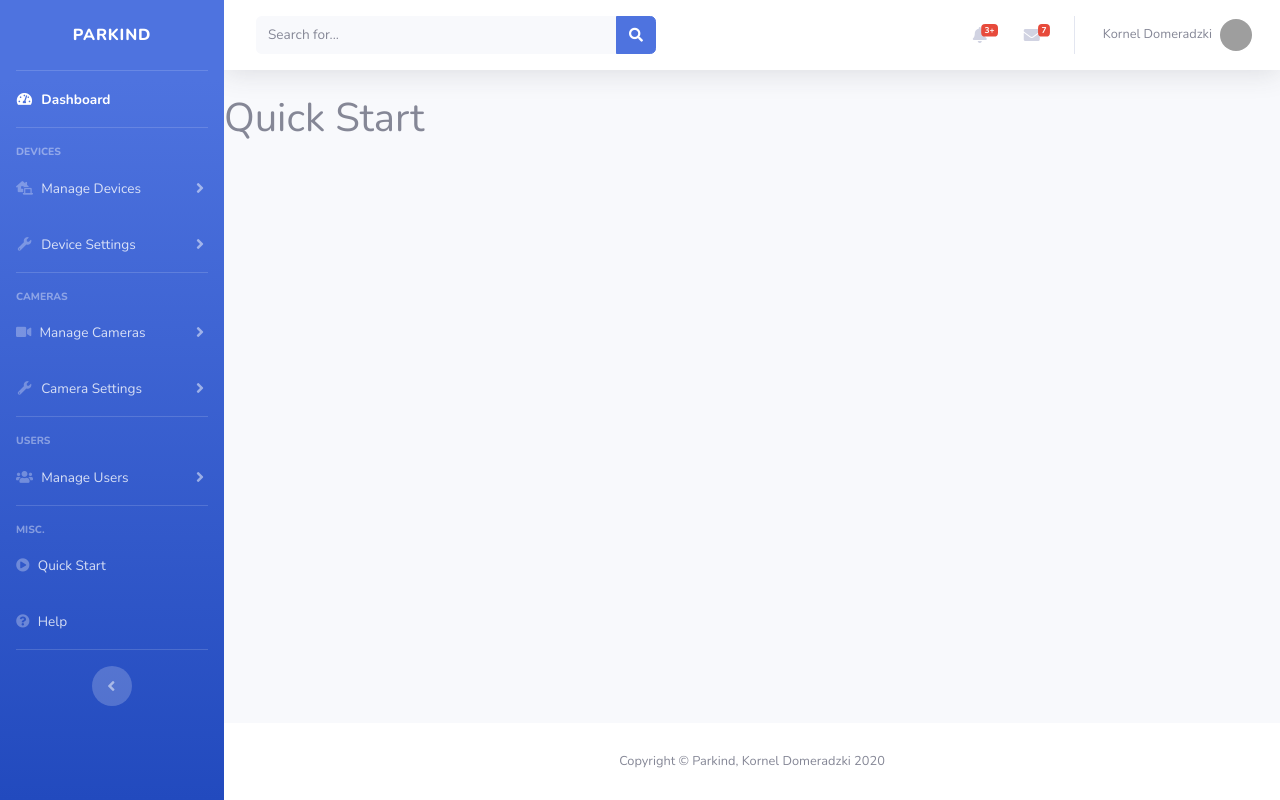
After one commit to TheSlipper/Parkind, a Django app: page /ui/misc/quick_start in a window 1280 px wide. The commit adds this page. Run offline with Django 3.2, Linux system fonts and the light colour scheme; some libraries are stand-ins or nearby versions; grey boxes are pictures that could not be loaded.

Commit message:
Created views, templates and redirects for most of the ui

```diff
--- a/ui/templates/ui/application_layout.html
+++ b/ui/templates/ui/application_layout.html
@@ -41,7 +41,7 @@
         <hr class="sidebar-divider my-0">
 
         <li class="nav-item active">
-            <a class="nav-link" href="index.html">
+            <a class="nav-link" href="{% url 'dashboard' %}">
                 <i class="fas fa-fw fa-tachometer-alt"></i>
                 <span>Dashboard</span></a>
         </li>
@@ -61,9 +61,9 @@
             <div id="collapseDevices" class="collapse" aria-labelledby="headingTwo" data-parent="#accordionSidebar">
                 <div class="bg-white py-2 collapse-inner rounded">
                     <h6 class="collapse-header">Cameras:</h6>
-                    <a class="collapse-item" href="buttons.html">Device List</a>
-                    <a class="collapse-item" href="buttons.html">Device Requests</a>
-                    <a class="collapse-item" href="cards.html">API Inspection</a>
+                    <a class="collapse-item" href="{% url 'devices_list' %}">Device List</a>
+                    <a class="collapse-item" href="{% url 'devices_requests' %}">Device Requests</a>
+                    <a class="collapse-item" href="{% url 'devices_api_inspection' %}">API Inspection</a>
                 </div>
             </div>
         </li>
@@ -78,8 +78,8 @@
                  data-parent="#accordionSidebar">
                 <div class="bg-white py-2 collapse-inner rounded">
                     <h6 class="collapse-header">Camera Settings:</h6>
-                    <a class="collapse-item" href="utilities-color.html">General Settings</a>
-                    <a class="collapse-item" href="utilities-border.html">API Settings</a>
+                    <a class="collapse-item" href="{% url 'devices_general_settings' %}">General Settings</a>
+                    <a class="collapse-item" href="{% url 'devices_api_settings' %}">API Settings</a>
                 </div>
             </div>
         </li>
@@ -99,10 +99,10 @@
             <div id="collapseTwo" class="collapse" aria-labelledby="headingTwo" data-parent="#accordionSidebar">
                 <div class="bg-white py-2 collapse-inner rounded">
                     <h6 class="collapse-header">Manage Cameras:</h6>
-                    <a class="collapse-item" href="buttons.html">Camera List</a>
-                    <a class="collapse-item" href="buttons.html">Camera's Detection Areas</a>
-                    <a class="collapse-item" href="buttons.html">Streaming Requests</a>
-                    <a class="collapse-item" href="cards.html">Camera Livestream</a>
+                    <a class="collapse-item" href="{% url 'cameras_list' %}">Camera List</a>
+                    <a class="collapse-item" href="{% url 'cameras_detection_areas' %}">Camera's Detection Areas</a>
+                    <a class="collapse-item" href="{% url 'cameras_streaming_requests' %}">Streaming Requests</a>
+                    <a class="collapse-item" href="{% url 'cameras_livestream' %}">Camera Livestream</a>
                 </div>
             </div>
         </li>
@@ -117,8 +117,8 @@
                  data-parent="#accordionSidebar">
                 <div class="bg-white py-2 collapse-inner rounded">
                     <h6 class="collapse-header">Camera Settings:</h6>
-                    <a class="collapse-item" href="utilities-color.html">General Settings</a>
-                    <a class="collapse-item" href="utilities-border.html">Streaming Settings</a>
+                    <a class="collapse-item" href="{% url 'cameras_general_settings' %}">General Settings</a>
+                    <a class="collapse-item" href="{% url 'cameras_streaming_settings' %}">Streaming Settings</a>
                 </div>
             </div>
         </li>
@@ -141,8 +141,9 @@
             <div id="manageUsers" class="collapse" aria-labelledby="headingPages" data-parent="#accordionSidebar">
                 <div class="bg-white py-2 collapse-inner rounded">
                     <h6 class="collapse-header">Manage Users:</h6>
-                    <a class="collapse-item" href="login.html">User List</a>
-                    <a class="collapse-item" href="login.html">Role List</a>
+                    <a class="collapse-item" href="{% url 'users_list' %}">User List</a>
+                    <a class="collapse-item" href="{% url 'users_role_list' %}">Role List</a>
+                    <a class="collapse-item" href="{% url 'users_ban_list' %}">Bans List</a>
                 </div>
             </div>
         </li>
@@ -155,14 +156,14 @@
         </div>
 
         <li class="nav-item">
-            <a class="nav-link" href="charts.html">
+            <a class="nav-link" href="{% url 'misc_quick_start' %}">
                 <i class="fas fa-play-circle"></i>
                 <span>Quick Start</span>
             </a>
         </li>
 
         <li class="nav-item">
-            <a class="nav-link" href="charts.html">
+            <a class="nav-link" href="{% url 'misc_help' %}">
                 <i class="fas fa-question-circle"></i>
                 <span>Help</span>
             </a>
--- /dev/null
+++ b/ui/templates/ui/cameras/detection_areas.html
@@ -0,0 +1,5 @@
+{% extends 'ui/application_layout.html' %}
+
+{% block content %}
+<h1>Detection Areas</h1>
+{% endblock %}
--- /dev/null
+++ b/ui/templates/ui/cameras/general_settings.html
@@ -0,0 +1,5 @@
+{% extends 'ui/application_layout.html' %}
+
+{% block content %}
+<h1>General Settings</h1>
+{% endblock %}
--- /dev/null
+++ b/ui/templates/ui/cameras/list.html
@@ -0,0 +1,5 @@
+{% extends 'ui/application_layout.html' %}
+
+{% block content %}
+<h1>List</h1>
+{% endblock %}
--- /dev/null
+++ b/ui/templates/ui/cameras/livestream.html
@@ -0,0 +1,5 @@
+{% extends 'ui/application_layout.html' %}
+
+{% block content %}
+<h1>Livestream</h1>
+{% endblock %}
--- /dev/null
+++ b/ui/templates/ui/cameras/requests.html
@@ -0,0 +1,5 @@
+{% extends 'ui/application_layout.html' %}
+
+{% block content %}
+<h1>Requests</h1>
+{% endblock %}
--- /dev/null
+++ b/ui/templates/ui/cameras/streaming_settings.html
@@ -0,0 +1,5 @@
+{% extends 'ui/application_layout.html' %}
+
+{% block content %}
+<h1>Streaming Settings</h1>
+{% endblock %}
--- /dev/null
+++ b/ui/templates/ui/devices/api_inspection.html
@@ -0,0 +1,5 @@
+{% extends 'ui/application_layout.html' %}
+
+{% block content %}
+<h1>API Inspection</h1>
+{% endblock %}
--- /dev/null
+++ b/ui/templates/ui/devices/api_settings.html
@@ -0,0 +1,5 @@
+{% extends 'ui/application_layout.html' %}
+
+{% block content %}
+<h1>API Settings</h1>
+{% endblock %}
--- /dev/null
+++ b/ui/templates/ui/devices/device_requests.html
@@ -0,0 +1,5 @@
+{% extends 'ui/application_layout.html' %}
+
+{% block content %}
+<h1>Device Requests</h1>
+{% endblock %}
--- /dev/null
+++ b/ui/templates/ui/devices/general_settings.html
@@ -0,0 +1,5 @@
+{% extends 'ui/application_layout.html' %}
+
+{% block content %}
+<h1>Device General Settings</h1>
+{% endblock %}
--- /dev/null
+++ b/ui/templates/ui/devices/list.html
@@ -0,0 +1,5 @@
+{% extends 'ui/application_layout.html' %}
+
+{% block content %}
+<h1>Devices List</h1>
+{% endblock %}
--- /dev/null
+++ b/ui/templates/ui/misc/help.html
@@ -0,0 +1,5 @@
+{% extends 'ui/application_layout.html' %}
+
+{% block content %}
+<h1>Help</h1>
+{% endblock %}
--- /dev/null
+++ b/ui/templates/ui/misc/quick_start.html
@@ -0,0 +1,5 @@
+{% extends 'ui/application_layout.html' %}
+
+{% block content %}
+<h1>Quick Start</h1>
+{% endblock %}
--- /dev/null
+++ b/ui/templates/ui/users/bans_list.html
@@ -0,0 +1,5 @@
+{% extends 'ui/application_layout.html' %}
+
+{% block content %}
+<h1>Bans List</h1>
+{% endblock %}
--- /dev/null
+++ b/ui/templates/ui/users/role_list.html
@@ -0,0 +1,5 @@
+{% extends 'ui/application_layout.html' %}
+
+{% block content %}
+<h1>Roles List</h1>
+{% endblock %}
--- /dev/null
+++ b/ui/templates/ui/users/user_list.html
@@ -0,0 +1,5 @@
+{% extends 'ui/application_layout.html' %}
+
+{% block content %}
+<h1>Users List</h1>
+{% endblock %}
--- a/ui/urls.py
+++ b/ui/urls.py
@@ -2,5 +2,33 @@ from django.urls import path
 from . import views
 
 urlpatterns = [
-    path('dashboard/', views.dashboard, name='dashboard')
+    # Dashboard
+    path('dashboard/', views.dashboard, name='dashboard'),
+
+    # Devices
+    path('devices/manage/list', views.devices_list, name='devices_list'),
+    path('devices/manage/requests', views.devices_requests, name='devices_requests'),
+    path('devices/manage/api_inspection', views.devices_api_inspection, name='devices_api_inspection'),
+
+    path('devices/settings/general_settings', views.devices_general_settings, name='devices_general_settings'),
+    path('devices/settings/api_settings', views.devices_api_settings, name='devices_api_settings'),
+
+    # Cameras
+    path('cameras/manage/list', views.cameras_list, name='cameras_list'),
+    path('cameras/manage/detection_areas', views.cameras_detection_areas, name='cameras_detection_areas'),
+    path('cameras/manage/streaming_requests', views.cameras_streaming_requests, name='cameras_streaming_requests'),
+    path('cameras/manage/livestream', views.cameras_livestream, name='cameras_livestream'),
+
+    path('cameras/manage/general_settings', views.cameras_general_settings, name='cameras_general_settings'),
+    path('cameras/manage/streaming_settings', views.cameras_streaming_settings, name='cameras_streaming_settings'),
+
+    # Users
+    path('users/manage/list', views.users_list, name='users_list'),
+    path('users/manage/roles', views.users_role_list, name='users_role_list'),
+    path('users/manage/bans', views.users_ban_list, name='users_ban_list'),
+
+
+    # Misc.
+    path('misc/quick_start', views.misc_quick_start, name='misc_quick_start'),
+    path('misc/help', views.misc_help, name='misc_help'),
 ]
--- a/ui/views.py
+++ b/ui/views.py
@@ -1,5 +1,74 @@
 from django.shortcuts import render
 
 
+# Dashboard
 def dashboard(request):
     return render(request, 'ui/dashboard.html')
+
+
+# Devices views
+def devices_list(request):
+    return render(request, 'ui/devices/list.html')
+
+
+def devices_requests(request):
+    return render(request, 'ui/devices/device_requests.html')
+
+
+def devices_api_inspection(request):
+    return render(request, 'ui/devices/api_inspection.html')
+
+
+def devices_general_settings(request):
+    return render(request, 'ui/devices/general_settings.html')
+
+
+def devices_api_settings(request):
+    return render(request, 'ui/devices/api_settings.html')
+
+
+# Cameras views
+def cameras_list(request):
+    return render(request, 'ui/cameras/list.html')
+
+
+def cameras_detection_areas(request):
+    return render(request, 'ui/cameras/detection_areas.html')
+
+
+def cameras_streaming_requests(request):
+    return render(request, 'ui/cameras/requests.html')
+
+
+def cameras_livestream(request):
+    return render(request, 'ui/cameras/livestream.html')
+
+
+def cameras_general_settings(request):
+    return render(request, 'ui/cameras/general_settings.html')
+
+
+def cameras_streaming_settings(request):
+    return render(request, 'ui/cameras/streaming_settings.html')
+
+
+# Users
+def users_list(request):
+    return render(request, 'ui/users/user_list.html')
+
+
+def users_role_list(request):
+    return render(request, 'ui/users/role_list.html')
+
+
+def users_ban_list(request):
+    return render(request, 'ui/users/bans_list.html')
+
+
+# Misc.
+def misc_quick_start(request):
+    return render(request, 'ui/misc/quick_start.html')
+
+
+def misc_help(request):
+    return render(request, 'ui/misc/help.html')
```
Lines whose indentation alone changed are shown as unchanged.
